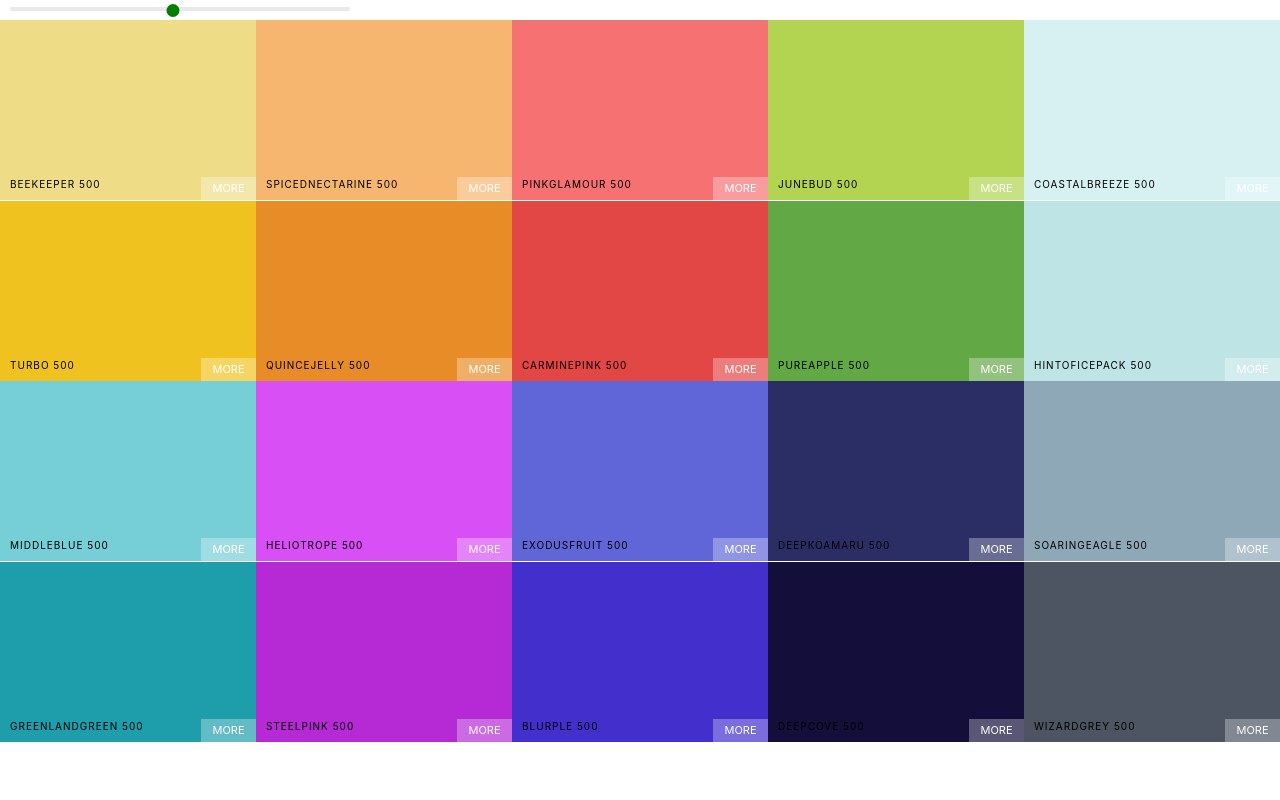
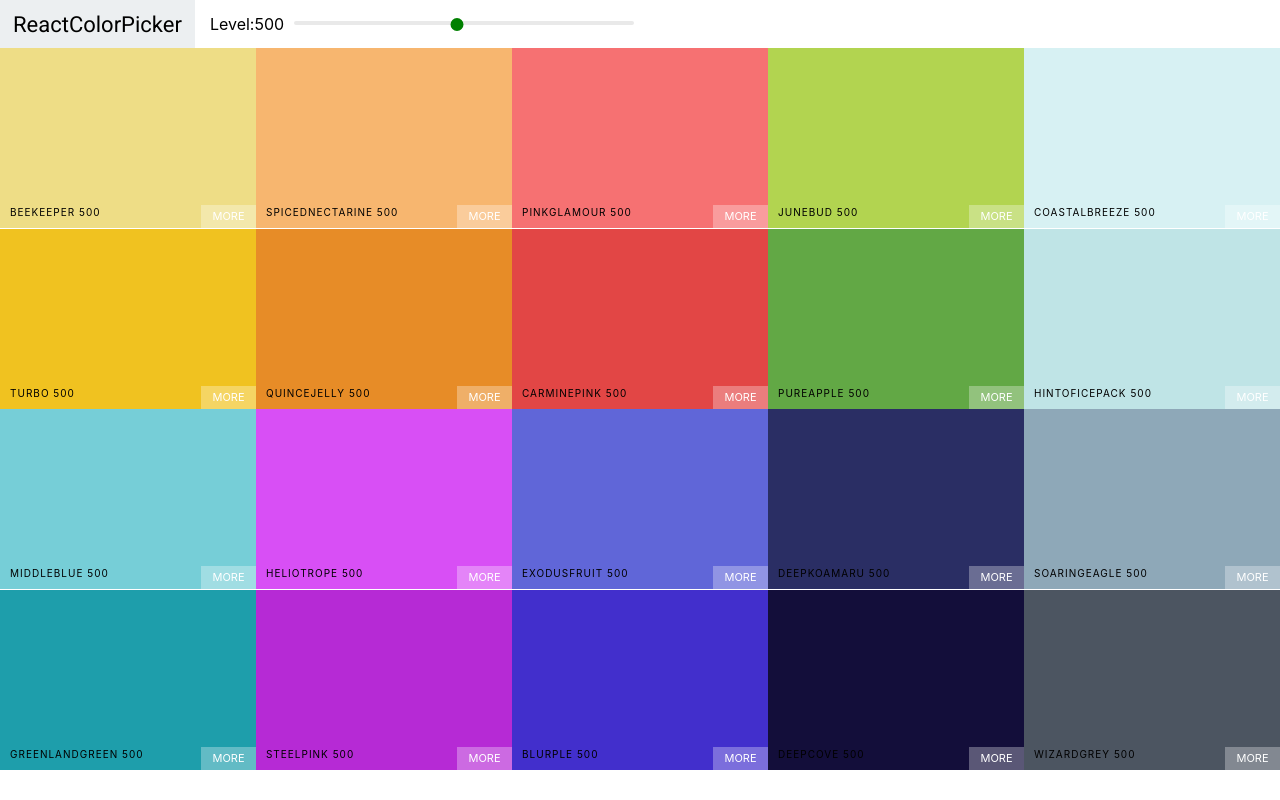
Before and after one commit to haeunkims/color-palette, a React (Create React App) app: page / in a window 1280 px wide. Built offline with nearby package versions, Linux system fonts and the light colour scheme.

Commit message:
Adding a navbar

```diff
--- a/public/index.html
+++ b/public/index.html
@@ -4,6 +4,12 @@
     <meta charset="utf-8" />
     <link rel="icon" href="%PUBLIC_URL%/favicon.ico" />
     <meta name="viewport" content="width=device-width, initial-scale=1" />
+    <link rel="preconnect" href="https://fonts.googleapis.com" />
+    <link rel="preconnect" href="https://fonts.gstatic.com" crossorigin />
+    <link
+      href="https://fonts.googleapis.com/css2?family=Roboto&display=swap"
+      rel="stylesheet"
+    />
     <meta name="theme-color" content="#000000" />
     <meta
       name="description"
--- /dev/null
+++ b/src/Navbar.css
@@ -0,0 +1,25 @@
+.Navbar {
+  display: flex;
+  align-items: center;
+  justify-content: flex-start;
+  height: 6vh;
+}
+.logo {
+  margin-right: 15px;
+  padding: 0 13px;
+  font-size: 22px;
+  background-color: #eceff1;
+  font-family: Roboto;
+  height: 100%;
+  display: flex;
+  align-items: center;
+}
+.logo a {
+  text-decoration: none;
+  color: black;
+}
+.slider {
+  width: 340px;
+  margin: 0 10px;
+  display: inline-block;
+}
--- /dev/null
+++ b/src/Navbar.js
@@ -0,0 +1,41 @@
+import React, { Component } from "react";
+import Slider, { Range } from "rc-slider";
+import "rc-slider/assets/index.css";
+import "./Navbar.css";
+
+class Navbar extends Component {
+  render() {
+    const { level, changeLevel } = this.props;
+    return (
+      <header className="Navbar">
+        <div className="logo">
+          <a href="#">ReactColorPicker</a>
+        </div>
+        <div className="slider-container">
+          <span>Level:{level}</span>
+          <div className="slider">
+            <Slider
+              defaultValue={level}
+              min={100}
+              max={900}
+              onAfterChange={this.props.changeLevel}
+              step={100}
+              trackStyle={{ backgroundColor: "transparent" }}
+              handleStyle={{
+                borderColor: "green",
+                height: 13,
+                width: 13,
+                marginLeft: -7,
+                marginTop: -3,
+                backgroundColor: "green",
+                boxShadow: "none",
+              }}
+              railStyle={{ heigh: 8 }}
+            />
+          </div>
+        </div>
+      </header>
+    );
+  }
+}
+export default Navbar;
--- a/src/Palette.css
+++ b/src/Palette.css
@@ -4,8 +4,3 @@
 .Palette-colors {
   height: 90%;
 }
-.slider {
-  width: 340px;
-  margin: 0 10px;
-  display: inline-block;
-}
--- a/src/Palette.js
+++ b/src/Palette.js
@@ -1,8 +1,7 @@
 import React, { Component } from "react";
 import ColorBox from "./ColorBox";
+import Navbar from "./Navbar";
 import "./Palette.css";
-import Slider, { Range } from "rc-slider";
-import "rc-slider/assets/index.css";
 
 class Palette extends Component {
   constructor(props) {
@@ -21,26 +20,7 @@
     ));
     return (
       <div className="Palette">
-        <div className="slider">
-          <Slider
-            defaultValue={level}
-            min={100}
-            max={900}
-            onAfterChange={this.changeLevel}
-            step={100}
-            trackStyle={{ backgroundColor: "transparent" }}
-            handleStyle={{
-              borderColor: "green",
-              height: 13,
-              width: 13,
-              marginLeft: -7,
-              marginTop: -3,
-              backgroundColor: "green",
-              boxShadow: "none",
-            }}
-            railStyle={{ heigh: 8 }}
-          />
-        </div>
+        <Navbar level={level} changeLevel={this.changeLevel} />
         {/* navbar goes here */}
         <div className="Palette-colors">{colorBoxes}</div>
         {/* footer */}
```
